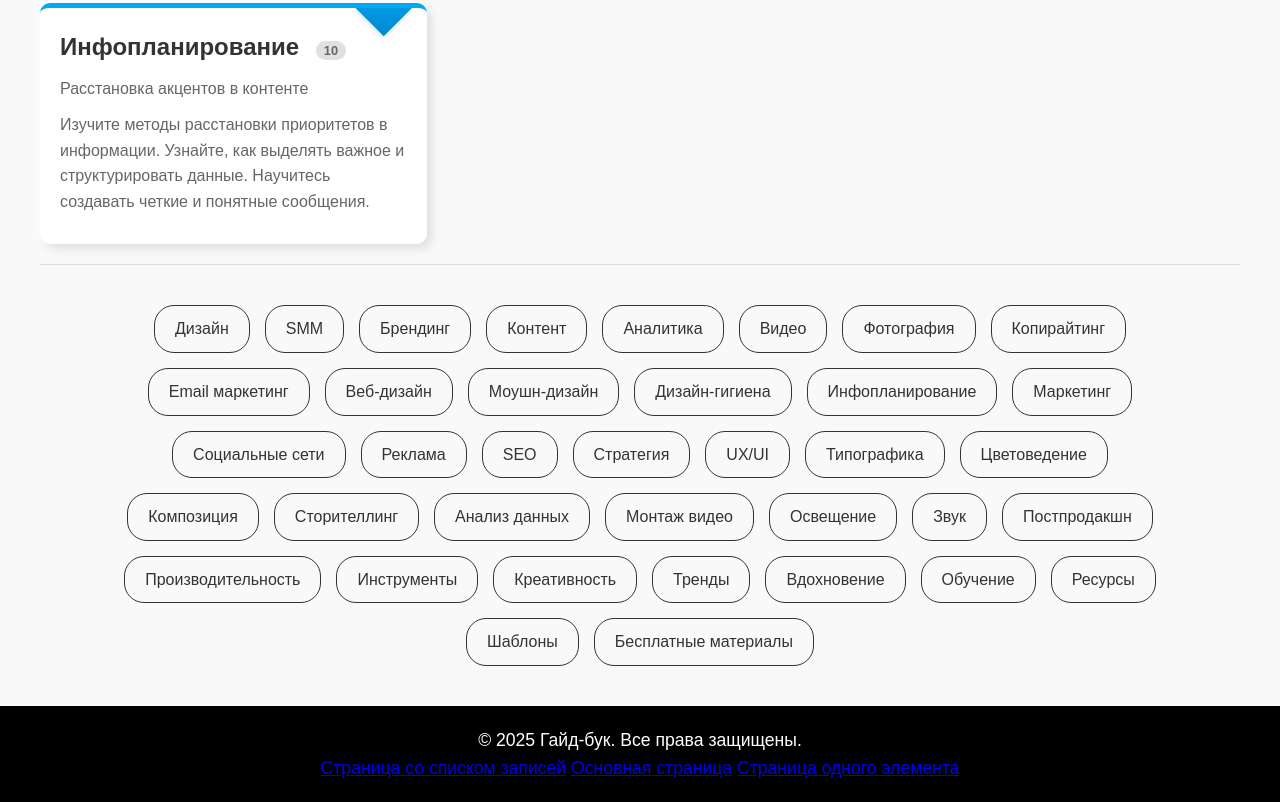
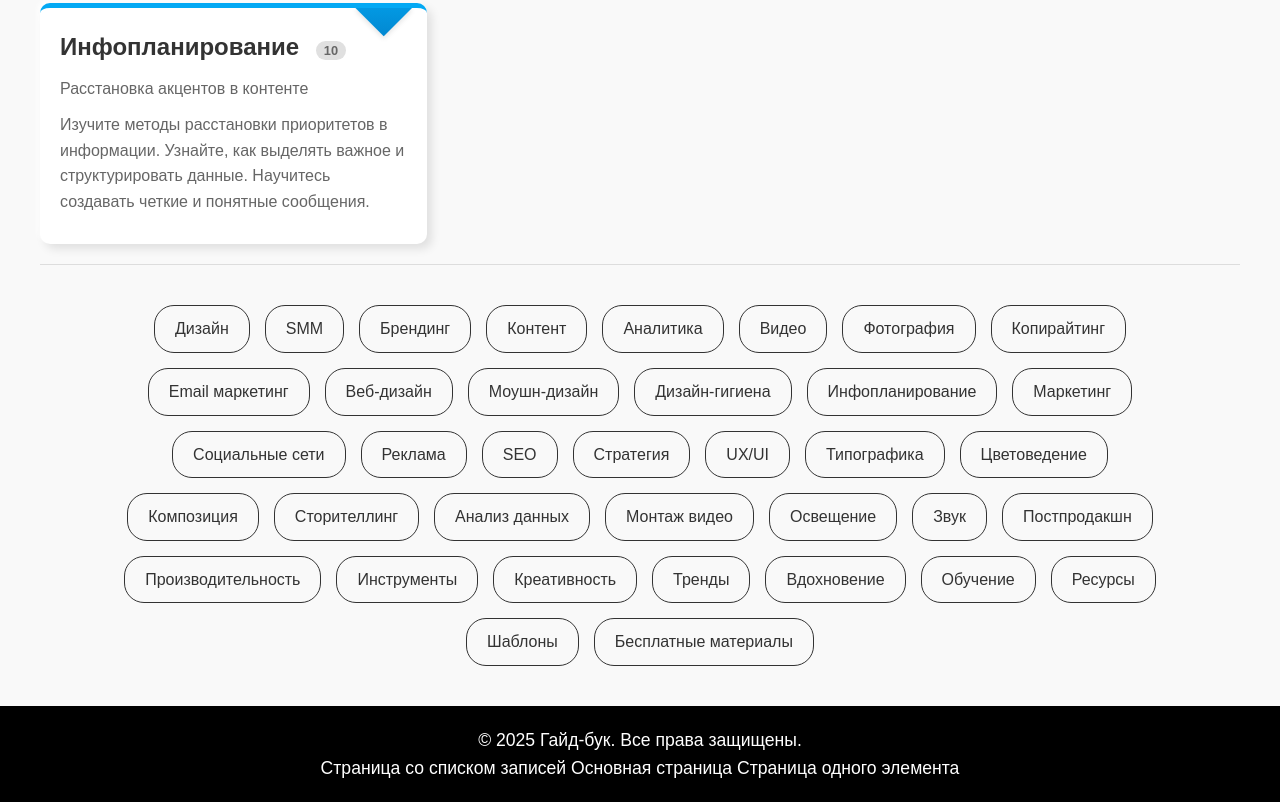
Before and after one commit to gambit515/guidbook, a plain HTML site: page index.html in a window 1280 px wide. Shown: the part 1499-2301 px from the top of the page. Drawn offline with Linux system fonts and the light colour scheme.

Commit message:
update a in footer

```diff
--- a/list.css
+++ b/list.css
@@ -212,3 +212,12 @@ footer {
 .fixed-header .logo,.fixed-header .nav-links a {
     color: #000
 }
+footer a {
+    color: #ffffff; /* Белый цвет текста */
+    text-decoration: none; /* Убираем подчеркивание */
+    transition: color 0.3s ease; /* Плавный переход при наведении */
+}
+
+footer a:hover {
+    color: #dddddd; /* Светло-серый при наведении (опционально) */
+}
--- a/single-item.css
+++ b/single-item.css
@@ -211,3 +211,12 @@ footer {
     transform: none;
     box-shadow: none;
 }
+footer a {
+    color: #ffffff; /* Белый цвет текста */
+    text-decoration: none; /* Убираем подчеркивание */
+    transition: color 0.3s ease; /* Плавный переход при наведении */
+}
+
+footer a:hover {
+    color: #dddddd; /* Светло-серый при наведении (опционально) */
+}
--- a/styles.css
+++ b/styles.css
@@ -366,3 +366,12 @@ footer {
 .color-light-blue {
     border-top: 5px solid #03a9f4
 }
+footer a {
+    color: #ffffff; /* Белый цвет текста */
+    text-decoration: none; /* Убираем подчеркивание */
+    transition: color 0.3s ease; /* Плавный переход при наведении */
+}
+
+footer a:hover {
+    color: #dddddd; /* Светло-серый при наведении (опционально) */
+}
```
